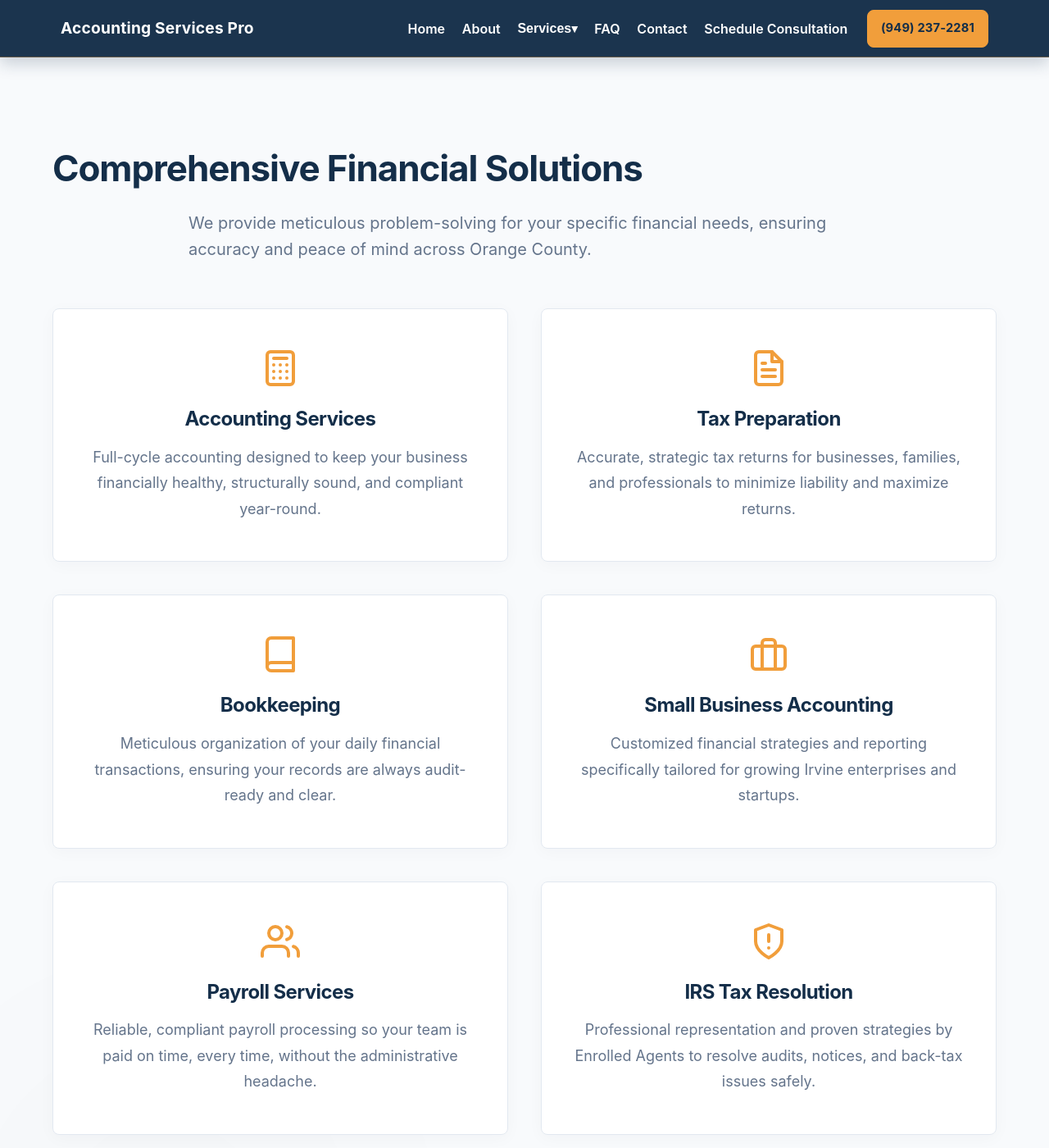
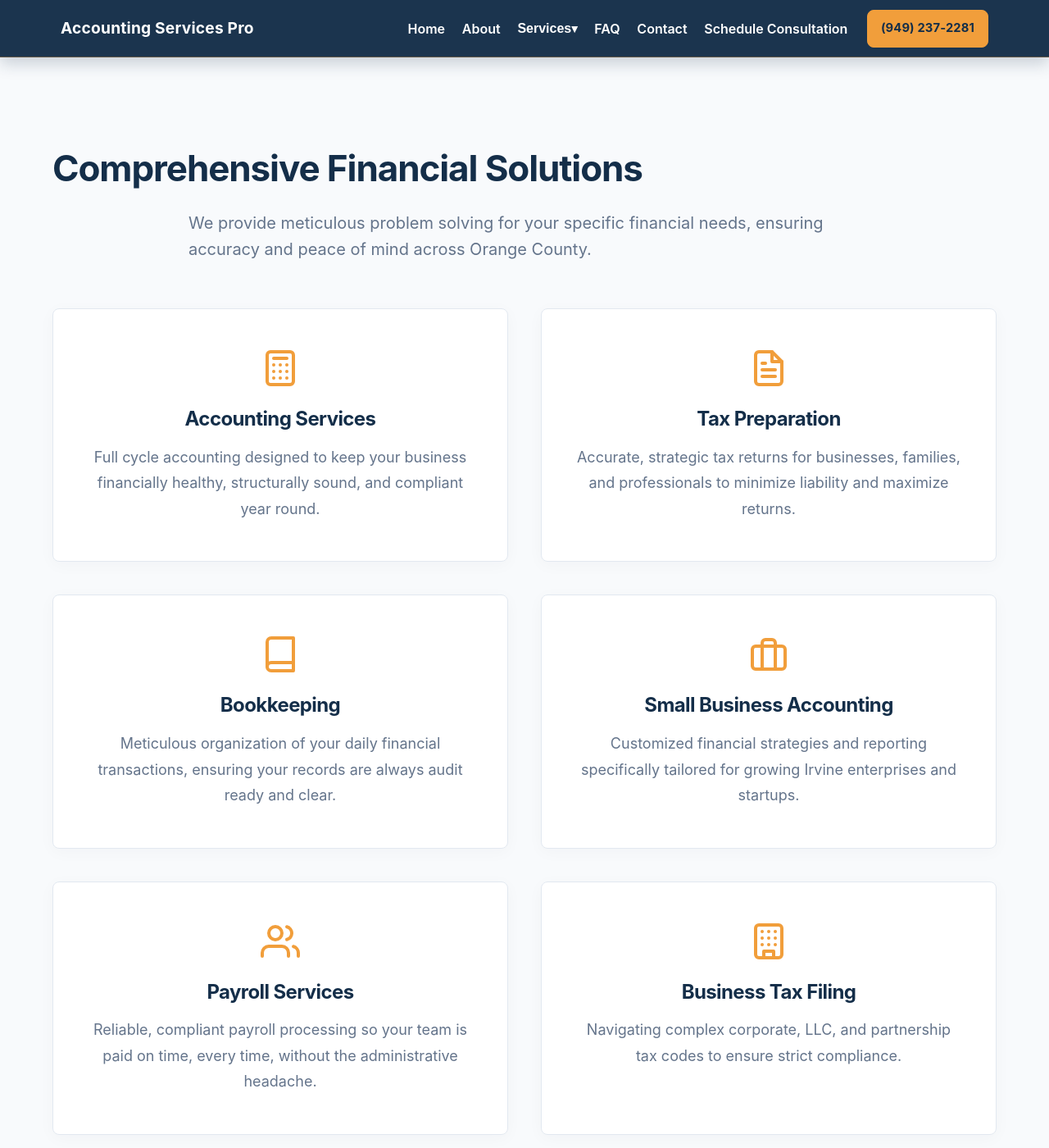
Before and after one commit to YourOnlineSquad/accounting-irvine-ca-accountingservicespro, a Jekyll site: the page built from index.md, in a window 1280 px wide and 1400 px high, scrolled down 1409 px. Shown: the whole window at 82% size. Built offline with Jekyll 4.4.1, drawn with Linux system fonts in a browser that asks for light colours; some of the changed text lies outside the part shown.

Commit message:
Update index.md

```diff
--- a/index.md
+++ b/index.md
@@ -13,7 +13,7 @@ hide_global_cta: true
       <p class="hero-subtitle">Clear financial records, compliant tax preparation, and strategic bookkeeping to help businesses and professionals thrive across Orange County and Southern California.</p>
       <div class="hero-actions">
         <a href="tel:+19492372281" class="btn btn-primary">(949) 237-2281</a>
-        <a href="/pages/schedule-consultation/" class="btn btn-secondary">Schedule Consultation</a>
+        <a href="{{ '/pages/schedule-consultation/' | relative_url }}" class="btn btn-secondary">Schedule Consultation</a>
       </div>
     </div>
     <div class="hero-visual">
@@ -55,38 +55,43 @@ hide_global_cta: true
   <div class="bg-glow services-glow"></div>
   <div class="container">
     <h2 class="section-title">Comprehensive Financial Solutions</h2>
-    <p class="section-intro">We provide meticulous problem-solving for your specific financial needs, ensuring accuracy and peace of mind across Orange County.</p>
+    <p class="section-intro">We provide meticulous problem solving for your specific financial needs, ensuring accuracy and peace of mind across Orange County.</p>
 
     <div class="services-grid">
-      <a href="/services/accountant-irvine-ca/" class="service-card large-card hover-lift">
+      <a href="{{ '/services/accountant-irvine-ca/' | relative_url }}" class="service-card large-card hover-lift">
         <svg class="icon-lg" xmlns="http://www.w3.org/2000/svg" viewBox="0 0 24 24" fill="none" stroke="#f19e3b" stroke-width="2" stroke-linecap="round" stroke-linejoin="round"><rect x="4" y="2" width="16" height="20" rx="2" ry="2"></rect><line x1="8" y1="6" x2="16" y2="6"></line><line x1="16" y1="14" x2="16.01" y2="14"></line><line x1="16" y1="10" x2="16.01" y2="10"></line><line x1="16" y1="18" x2="16.01" y2="18"></line><line x1="12" y1="14" x2="12.01" y2="14"></line><line x1="12" y1="10" x2="12.01" y2="10"></line><line x1="12" y1="18" x2="12.01" y2="18"></line><line x1="8" y1="14" x2="8.01" y2="14"></line><line x1="8" y1="10" x2="8.01" y2="10"></line><line x1="8" y1="18" x2="8.01" y2="18"></line></svg>
         <h3>Accounting Services</h3>
-        <p>Full-cycle accounting designed to keep your business financially healthy, structurally sound, and compliant year-round.</p>
+        <p>Full cycle accounting designed to keep your business financially healthy, structurally sound, and compliant year round.</p>
       </a>
-      <a href="/services/tax-preparation-irvine-ca/" class="service-card large-card hover-lift">
+      <a href="{{ '/services/tax-preparation-irvine-ca/' | relative_url }}" class="service-card large-card hover-lift">
         <svg class="icon-lg" xmlns="http://www.w3.org/2000/svg" viewBox="0 0 24 24" fill="none" stroke="#f19e3b" stroke-width="2" stroke-linecap="round" stroke-linejoin="round"><path d="M14 2H6a2 2 0 0 0-2 2v16a2 2 0 0 0 2 2h12a2 2 0 0 0 2-2V8z"></path><polyline points="14 2 14 8 20 8"></polyline><line x1="16" y1="13" x2="8" y2="13"></line><line x1="16" y1="17" x2="8" y2="17"></line><polyline points="10 9 9 9 8 9"></polyline></svg>
         <h3>Tax Preparation</h3>
         <p>Accurate, strategic tax returns for businesses, families, and professionals to minimize liability and maximize returns.</p>
       </a>
-      <a href="/services/bookkeeping-irvine-ca/" class="service-card large-card hover-lift">
+      <a href="{{ '/services/bookkeeping-irvine-ca/' | relative_url }}" class="service-card large-card hover-lift">
         <svg class="icon-lg" xmlns="http://www.w3.org/2000/svg" viewBox="0 0 24 24" fill="none" stroke="#f19e3b" stroke-width="2" stroke-linecap="round" stroke-linejoin="round"><path d="M4 19.5A2.5 2.5 0 0 1 6.5 17H20"></path><path d="M6.5 2H20v20H6.5A2.5 2.5 0 0 1 4 19.5v-15A2.5 2.5 0 0 1 6.5 2z"></path></svg>
         <h3>Bookkeeping</h3>
-        <p>Meticulous organization of your daily financial transactions, ensuring your records are always audit-ready and clear.</p>
+        <p>Meticulous organization of your daily financial transactions, ensuring your records are always audit ready and clear.</p>
       </a>
-      <a href="/services/small-business-accountant-irvine-ca/" class="service-card large-card hover-lift">
+      <a href="{{ '/services/small-business-accountant-irvine-ca/' | relative_url }}" class="service-card large-card hover-lift">
         <svg class="icon-lg" xmlns="http://www.w3.org/2000/svg" viewBox="0 0 24 24" fill="none" stroke="#f19e3b" stroke-width="2" stroke-linecap="round" stroke-linejoin="round"><rect x="2" y="7" width="20" height="14" rx="2" ry="2"></rect><path d="M16 21V5a2 2 0 0 0-2-2h-4a2 2 0 0 0-2 2v16"></path></svg>
         <h3>Small Business Accounting</h3>
         <p>Customized financial strategies and reporting specifically tailored for growing Irvine enterprises and startups.</p>
       </a>
-      <a href="/services/payroll-services-irvine-ca/" class="service-card large-card hover-lift">
+      <a href="{{ '/services/payroll-services-irvine-ca/' | relative_url }}" class="service-card large-card hover-lift">
         <svg class="icon-lg" xmlns="http://www.w3.org/2000/svg" viewBox="0 0 24 24" fill="none" stroke="#f19e3b" stroke-width="2" stroke-linecap="round" stroke-linejoin="round"><path d="M17 21v-2a4 4 0 0 0-4-4H5a4 4 0 0 0-4 4v2"></path><circle cx="9" cy="7" r="4"></circle><path d="M23 21v-2a4 4 0 0 0-3-3.87"></path><path d="M16 3.13a4 4 0 0 1 0 7.75"></path></svg>
         <h3>Payroll Services</h3>
         <p>Reliable, compliant payroll processing so your team is paid on time, every time, without the administrative headache.</p>
       </a>
-      <a href="/services/irs-tax-resolution-irvine-ca/" class="service-card large-card hover-lift">
+       <a href="{{ '/services/business-tax-filing-irvine-ca/' | relative_url }}" class="service-card large-card hover-lift">
+        <svg class="icon-lg" xmlns="http://www.w3.org/2000/svg" viewBox="0 0 24 24" fill="none" stroke="#f19e3b" stroke-width="2" stroke-linecap="round" stroke-linejoin="round"><rect x="4" y="2" width="16" height="20" rx="2" ry="2"></rect><path d="M9 22v-4h6v4"></path><path d="M8 6h.01"></path><path d="M16 6h.01"></path><path d="M12 6h.01"></path><path d="M12 10h.01"></path><path d="M12 14h.01"></path><path d="M16 10h.01"></path><path d="M16 14h.01"></path><path d="M8 10h.01"></path><path d="M8 14h.01"></path></svg>
+        <h3>Business Tax Filing</h3>
+        <p>Navigating complex corporate, LLC, and partnership tax codes to ensure strict compliance.</p>
+      </a>
+      <a href="{{ '/services/irs-tax-resolution-irvine-ca/' | relative_url }}" class="service-card large-card hover-lift">
         <svg class="icon-lg" xmlns="http://www.w3.org/2000/svg" viewBox="0 0 24 24" fill="none" stroke="#f19e3b" stroke-width="2" stroke-linecap="round" stroke-linejoin="round"><path d="M12 22s8-4 8-10V5l-8-3-8 3v7c0 6 8 10 8 10z"></path><path d="M12 8v4"></path><path d="M12 16h.01"></path></svg>
         <h3>IRS Tax Resolution</h3>
-        <p>Professional representation and proven strategies by Enrolled Agents to resolve audits, notices, and back-tax issues safely.</p>
+        <p>Professional representation and proven strategies by Enrolled Agents to resolve audits, notices, and back tax issues safely.</p>
       </a>
     </div>
   </div>
@@ -99,7 +104,7 @@ hide_global_cta: true
       <div class="local-text">
         <h2 class="section-title text-white">Local Expertise for Southern California</h2>
         <p class="text-white">Based in Irvine, CA, we deeply understand the unique economic landscape and stringent California state tax requirements that local businesses face. Whether your headquarters are right here in Orange County, expanding into San Bernardino County, or serving clients down in San Diego County, regional knowledge matters.</p>
-        <p class="text-white">We help Southern California business owners and families navigate state-specific compliance, local tax codes, and regional financial planning with absolute precision.</p>
+        <p class="text-white">We help Southern California business owners and families navigate state specific compliance, local tax codes, and regional financial planning with absolute precision.</p>
       </div>
       <div class="local-visual">
         <div class="image-placeholder image-placeholder-medium shimmer-dark">
@@ -177,39 +182,45 @@ hide_global_cta: true
     <h2 class="section-title text-center">Meet the Accounting Services Pro Team</h2>
     <p class="section-intro text-center">Local Irvine accounting professionals dedicated to your financial success and IRS compliance.</p>
 
-    <div class="team-grid">
-      <div class="team-member hover-lift">
-        <div class="image-placeholder image-placeholder-profile shimmer"></div>
+    <div class="team-feature">
+      <div class="team-image">
+        <div class="image-placeholder image-placeholder-profile shimmer">
+          <span>[ Image Placeholder: Carlin Khachatourian ]</span>
+        </div>
+      </div>
+      <div class="team-content">
         <h3>Carlin Khachatourian</h3>
         <p class="team-title text-orange">Founder</p>
         <p>With extensive experience in business record keeping and financial strategy, Carlin built Accounting Services Pro to provide Irvine and Orange County business owners with organized, trustworthy, and actionable accounting.</p>
       </div>
+    </div>
 
-      <div class="team-member hover-lift">
-        <div class="image-placeholder image-placeholder-profile shimmer"></div>
-        <h3>Linda Khachatourian</h3>
-        <p class="team-title text-orange">Co-Founder & Tax Professional</p>
-        <p>A seasoned tax professional, Linda specializes in <a href="/services/tax-preparation-irvine-ca/">tax preparation</a> and strategic planning, ensuring families and growing businesses securely meet all California and federal tax requirements.</p>
+    <div class="team-supporting team-grid">
+      <div class="team-profile">
+        <div class="team-image">
+           <div class="image-placeholder image-placeholder-profile shimmer">
+            <span>[ Image Placeholder: Linda Khachatourian ]</span>
+           </div>
+        </div>
+        <div class="team-content">
+          <h3>Linda Khachatourian</h3>
+          <p class="team-title text-orange">Co Founder & Tax Professional</p>
+          <p>A seasoned tax professional, Linda specializes in <a href="{{ '/services/tax-preparation-irvine-ca/' | relative_url }}">tax preparation</a> and strategic planning, ensuring families and growing businesses securely meet all California and federal tax requirements.</p>
+        </div>
       </div>
 
-      <div class="team-member hover-lift">
-        <div class="image-placeholder image-placeholder-profile shimmer"></div>
-        <h3>Ara Melikian, EA, MBA</h3>
-        <p class="team-title text-orange">Client Relations & Tax Advisor</p>
-        <p>Ara combines an MBA with Enrolled Agent (EA) credentials to offer highly authoritative <a href="/services/irs-tax-resolution-irvine-ca/">IRS tax resolution</a>. He prioritizes clear client communication and expert representation during complex tax situations.</p>
+      <div class="team-profile">
+        <div class="team-image">
+           <div class="image-placeholder image-placeholder-profile shimmer">
+             <span>[ Image Placeholder: Ara Melikian ]</span>
+           </div>
+        </div>
+        <div class="team-content">
+          <h3>Ara Melikian, EA, MBA</h3>
+          <p class="team-title text-orange">Client Relations & Tax Advisor</p>
+          <p>Ara combines an MBA with Enrolled Agent (EA) credentials to offer highly authoritative <a href="{{ '/services/irs-tax-resolution-irvine-ca/' | relative_url }}">IRS tax resolution</a>. He prioritizes clear client communication and expert representation during complex tax situations.</p>
+        </div>
       </div>
     </div>
   </div>
 </section>
-
-<section class="final-cta section-dark text-center">
-  <div class="bg-glow dark-glow"></div>
-  <div class="container relative-z">
-    <h2 class="text-white">Ready to Take Control of Your Finances?</h2>
-    <p class="text-white">Partner with an Irvine accounting team that prioritizes your success and peace of mind.</p>
-    <div class="cta-buttons">
-      <a href="tel:+19492372281" class="btn btn-primary btn-large">(949) 237-2281</a>
-      <a href="/pages/schedule-consultation/" class="btn btn-secondary btn-large">Schedule a Consultation</a>
-    </div>
-  </div>
-</section>
```
Also changed, not shown: other parts of index.md (+1 -1 lines).
